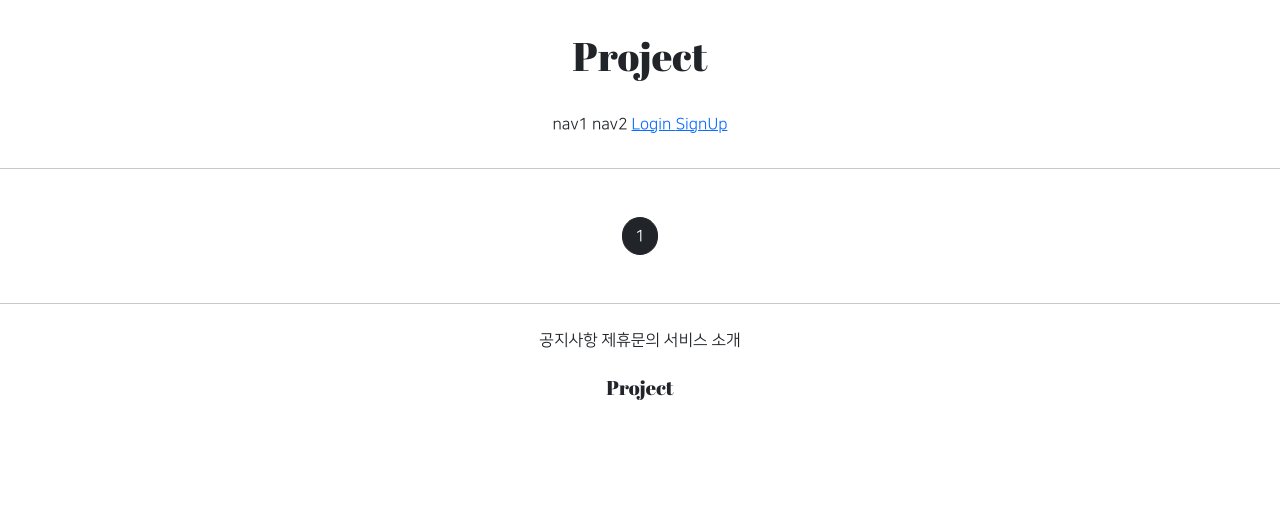
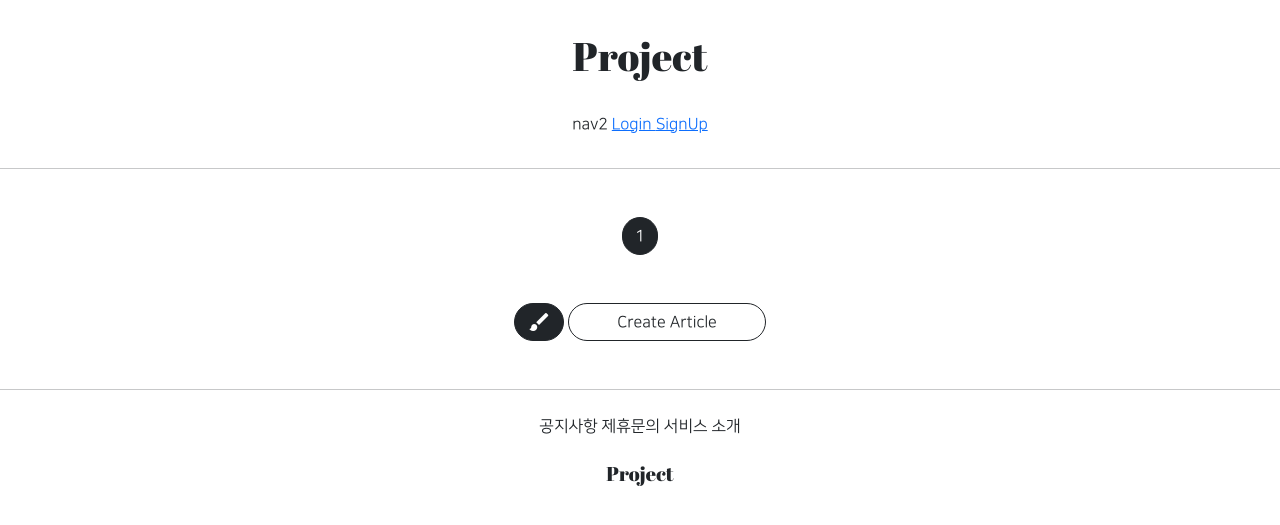
Before and after one commit to 100100001001/gis_django, a Django app: page /articles/list/ in a window 1280 px wide. Shown: the top 525 px of the page. Run offline with Django 3.2, Linux system fonts and the light colour scheme; data that the repository does not hold is empty; parts of the project's set-up code (start-up, migrations or seed data) failed here and were passed over; some libraries are stand-ins or nearby versions.

Commit message:
8/6 commit 4

```diff
--- a/articleapp/templates/articleapp/list.html
+++ b/articleapp/templates/articleapp/list.html
@@ -40,5 +40,16 @@
 
     {% include 'snippets/pagination.html' %}
 
+    <div class="text-center my-5">
+        <a href="{% url 'articleapp:create' %}"
+        class="btn btn-dark rounded-pill material-icons">
+            brush
+        </a>
+        <a href="{% url 'articleapp:create' %}"
+        class="btn btn-outline-dark rounded-pill px-5">
+            Create Article
+        </a>
+    </div>
+
 
 {% endblock %}
--- a/templates/header.html
+++ b/templates/header.html
@@ -6,7 +6,9 @@
 
 
     <div class="pragmatic_header_button">
-        <span>nav1</span>
+        <span>
+            <a href="{% url 'articleapp:list' %}"></a>
+        </span>
         <span>nav2</span>
         {% if not user.is_authenticated %}
         <span>
```
